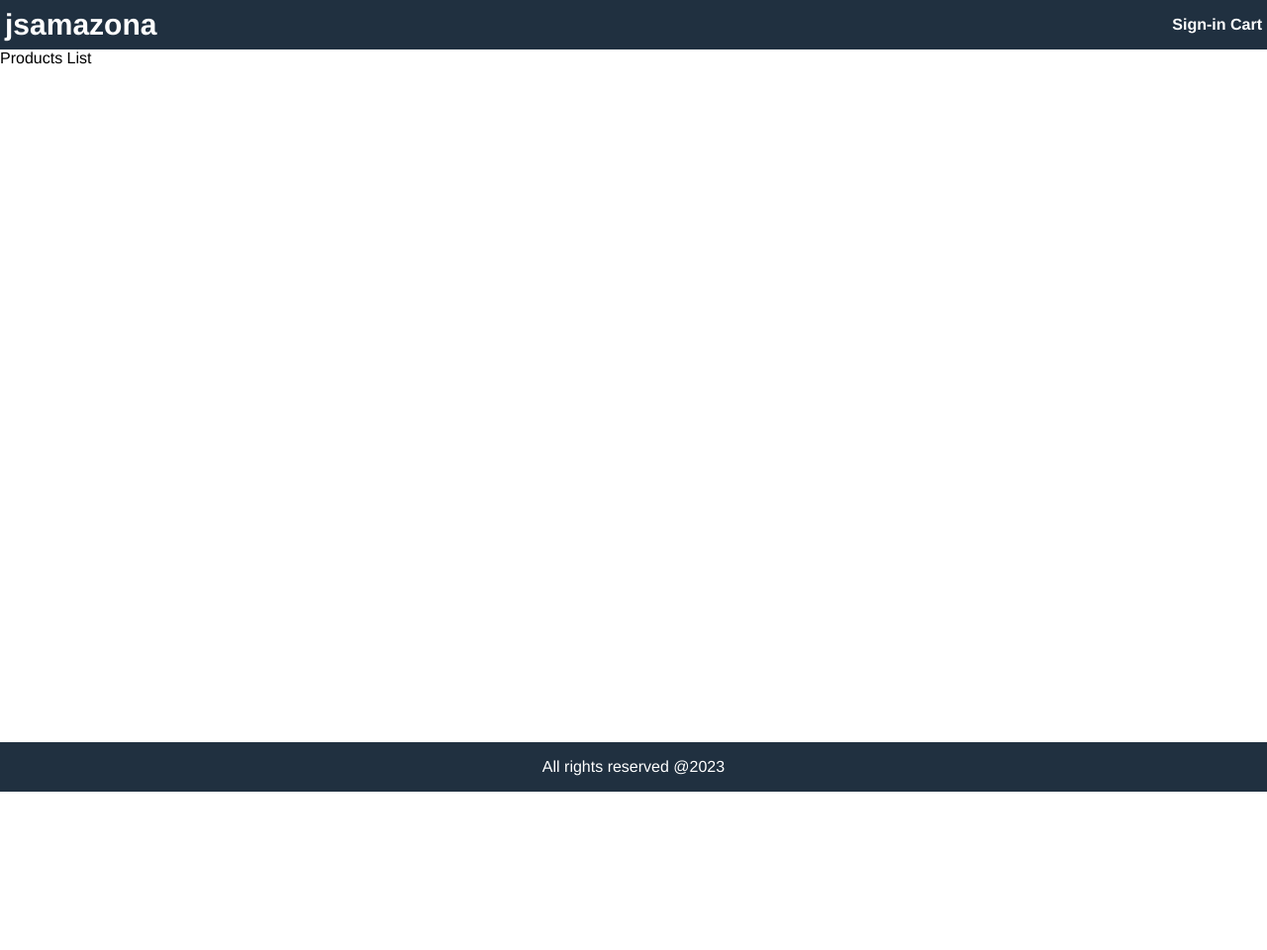
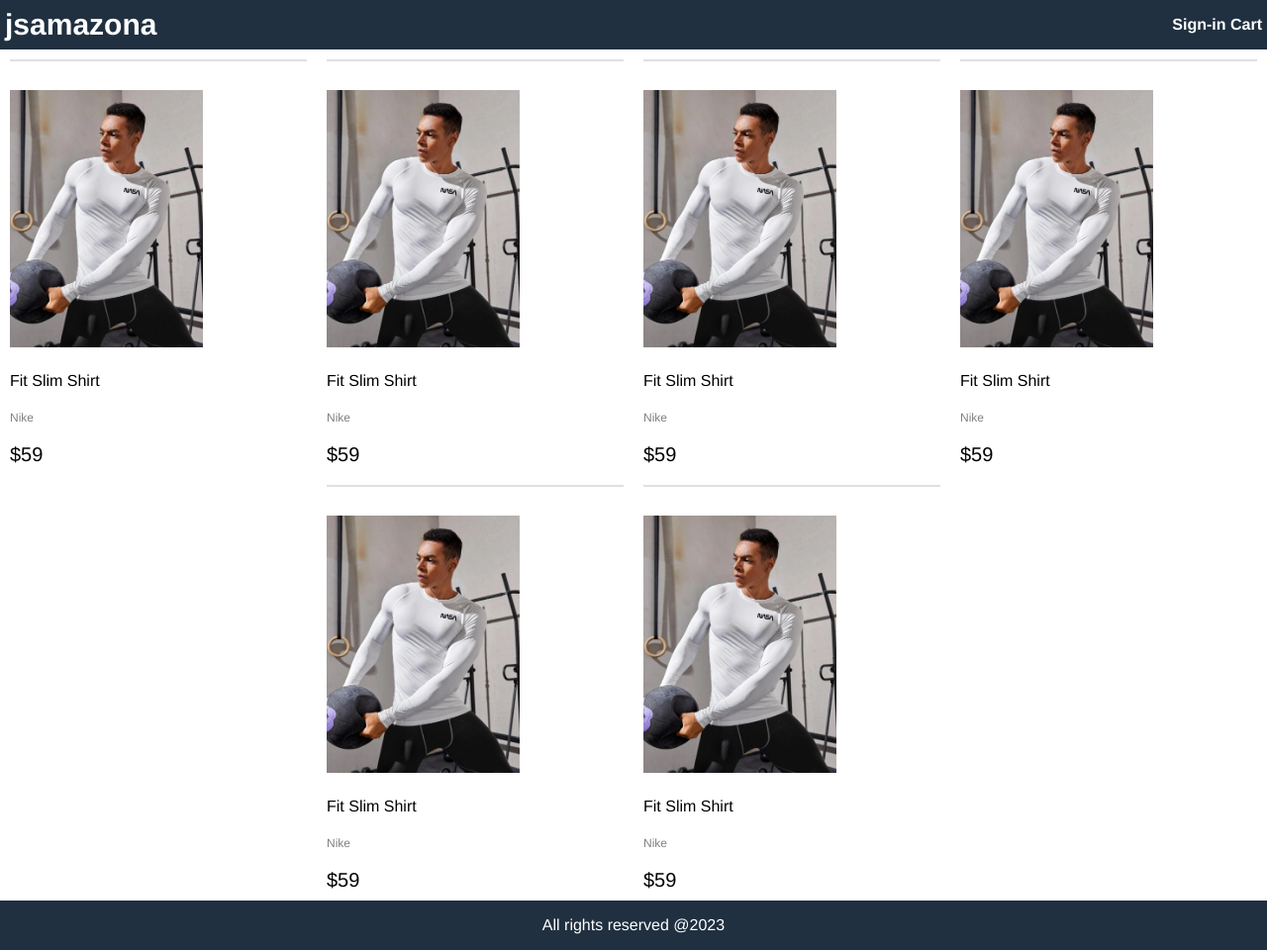
Before and after one commit to dononichols/jsamazona_jsFullstk, a website: page frontend/src/index.html in a window 1280 px wide. Shown: the whole page at 99% size. Before the commit the page ends 800 px from the top, so only its background shows below. Drawn offline with Linux system fonts and the light colour scheme.

Commit message:
Complete Sect3:1-6..ul,li divs+style

```diff
--- a/frontend/src/index.html
+++ b/frontend/src/index.html
@@ -23,7 +23,129 @@
         </header>
 
         <main>
-            Products List
+            <div>
+                <ul class="products">
+                    <!-- product 1 -->
+                    <li>
+                        <div class="product">
+                            <a href="/#/product/1">
+                                <img src="/images/product-1.jpeg"  alt="product 1"/>
+                            </a>
+                            <div class="product-name">
+                                <a href="/#/product/1">
+                                    Fit Slim Shirt
+                                </a>
+                            </div>
+                            <div class="product-brand">
+                                Nike
+                            </div>
+                            <div class="product-price">
+                                $59
+                            </div>
+                        </div>
+                    </li>
+
+                     <!-- product 2 -->
+                     <li>
+                        <div class="product">
+                            <a href="/#/product/1">
+                                <img src="/images/product-1.jpeg"  alt="product 1"/>
+                            </a>
+                            <div class="product-name">
+                                <a href="/#/product/1">
+                                    Fit Slim Shirt
+                                </a>
+                            </div>
+                            <div class="product-brand">
+                                Nike
+                            </div>
+                            <div class="product-price">
+                                $59
+                            </div>
+                        </div>
+                    </li>
+
+                     <!-- product 3 -->
+                     <li>
+                        <div class="product">
+                            <a href="/#/product/1">
+                                <img src="/images/product-1.jpeg"  alt="product 1"/>
+                            </a>
+                            <div class="product-name">
+                                <a href="/#/product/1">
+                                    Fit Slim Shirt
+                                </a>
+                            </div>
+                            <div class="product-brand">
+                                Nike
+                            </div>
+                            <div class="product-price">
+                                $59
+                            </div>
+                        </div>
+                    </li>
+
+                     <!-- product 4 -->
+                     <li>
+                        <div class="product">
+                            <a href="/#/product/1">
+                                <img src="/images/product-1.jpeg"  alt="product 1"/>
+                            </a>
+                            <div class="product-name">
+                                <a href="/#/product/1">
+                                    Fit Slim Shirt
+                                </a>
+                            </div>
+                            <div class="product-brand">
+                                Nike
+                            </div>
+                            <div class="product-price">
+                                $59
+                            </div>
+                        </div>
+                    </li>
+
+                     <!-- product 5 -->
+                     <li>
+                        <div class="product">
+                            <a href="/#/product/1">
+                                <img src="/images/product-1.jpeg"  alt="product 1"/>
+                            </a>
+                            <div class="product-name">
+                                <a href="/#/product/1">
+                                    Fit Slim Shirt
+                                </a>
+                            </div>
+                            <div class="product-brand">
+                                Nike
+                            </div>
+                            <div class="product-price">
+                                $59
+                            </div>
+                        </div>
+                    </li>
+
+                     <!-- product 6 -->
+                     <li>
+                        <div class="product">
+                            <a href="/#/product/1">
+                                <img src="/images/product-1.jpeg"  alt="product 1"/>
+                            </a>
+                            <div class="product-name">
+                                <a href="/#/product/1">
+                                    Fit Slim Shirt
+                                </a>
+                            </div>
+                            <div class="product-brand">
+                                Nike
+                            </div>
+                            <div class="product-price">
+                                $59
+                            </div>
+                        </div>
+                    </li>
+                </ul>
+            </div>
         </main>
 
         <footer>
--- a/frontend/src/style.css
+++ b/frontend/src/style.css
@@ -13,6 +13,15 @@ body {
     height: 100vh;
     font: 1.6rem Helvetica, Arial;
     margin: 0;
+}
+
+a {
+    color: black;
+    text-decoration: none;
+}
+
+a:hover {
+    color: orangered;
 }
 
 .grid-container {
@@ -59,3 +68,48 @@ footer {
     align-items: center;
     color: #ffffff;
 }
+
+/* === Products === */
+
+.products {
+    display: flex;
+    flex-wrap: wrap;
+    list-style-type: none;
+    padding: 0;
+    margin: 0;
+    justify-content: center;
+}
+
+.products li {
+    flex: 0 1 30rem;
+    margin: 1rem;
+    margin-bottom: 0;
+    height: 42rem;
+    border-top: 0.2rem #e0e0e0 solid;
+}
+
+.product {
+    display: flex;
+    flex-direction: column;
+    justify-content: space-around;
+    height: 100%;
+}
+
+.product img {
+    max-height: 26rem;
+    max-width: 22rem;
+    margin-top: 2rem;
+}
+
+.product-name {
+    line-height: 2.2rem;
+}
+
+.product-brand {
+    font-size: 1.2rem;
+    color: #808080;
+}
+
+.product-price {
+    font-size: 2rem;
+}
```
Also changed, not shown: README.md, frontend/src/images/product-1.jpeg (added).
